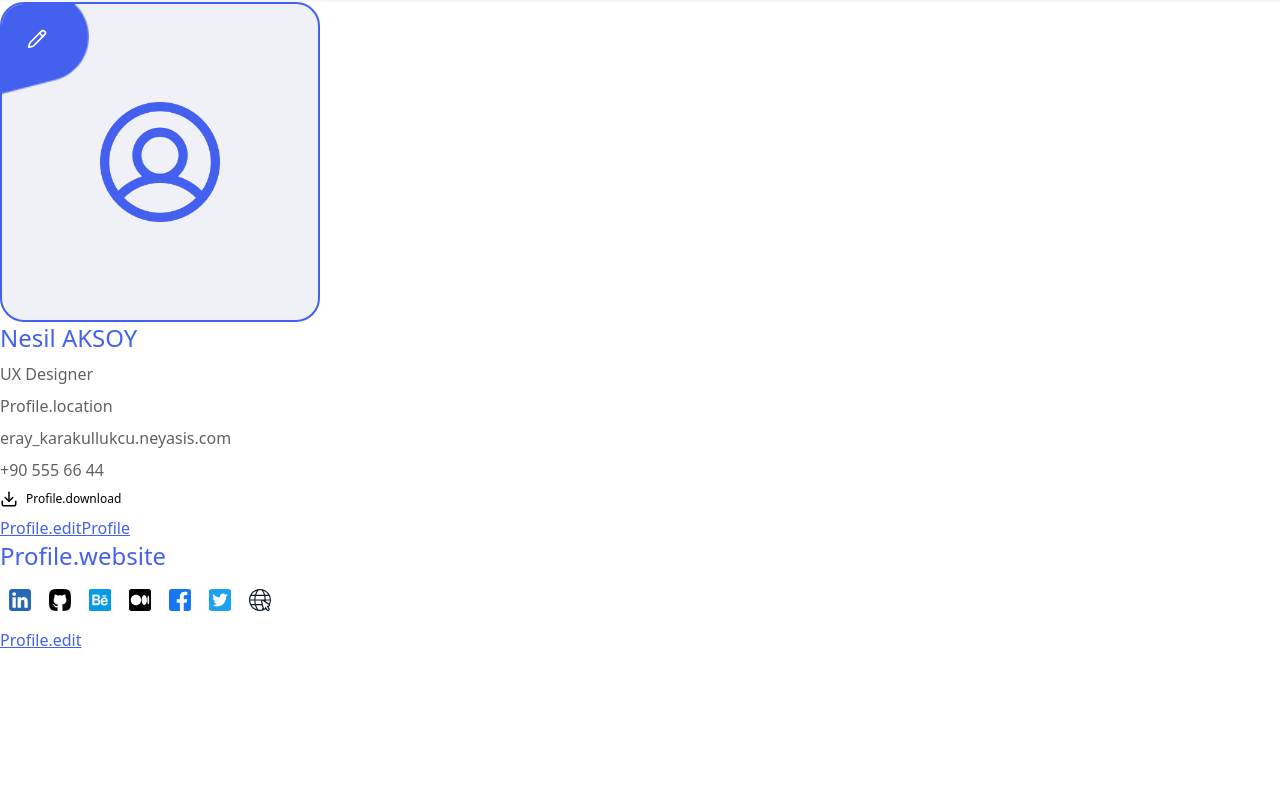
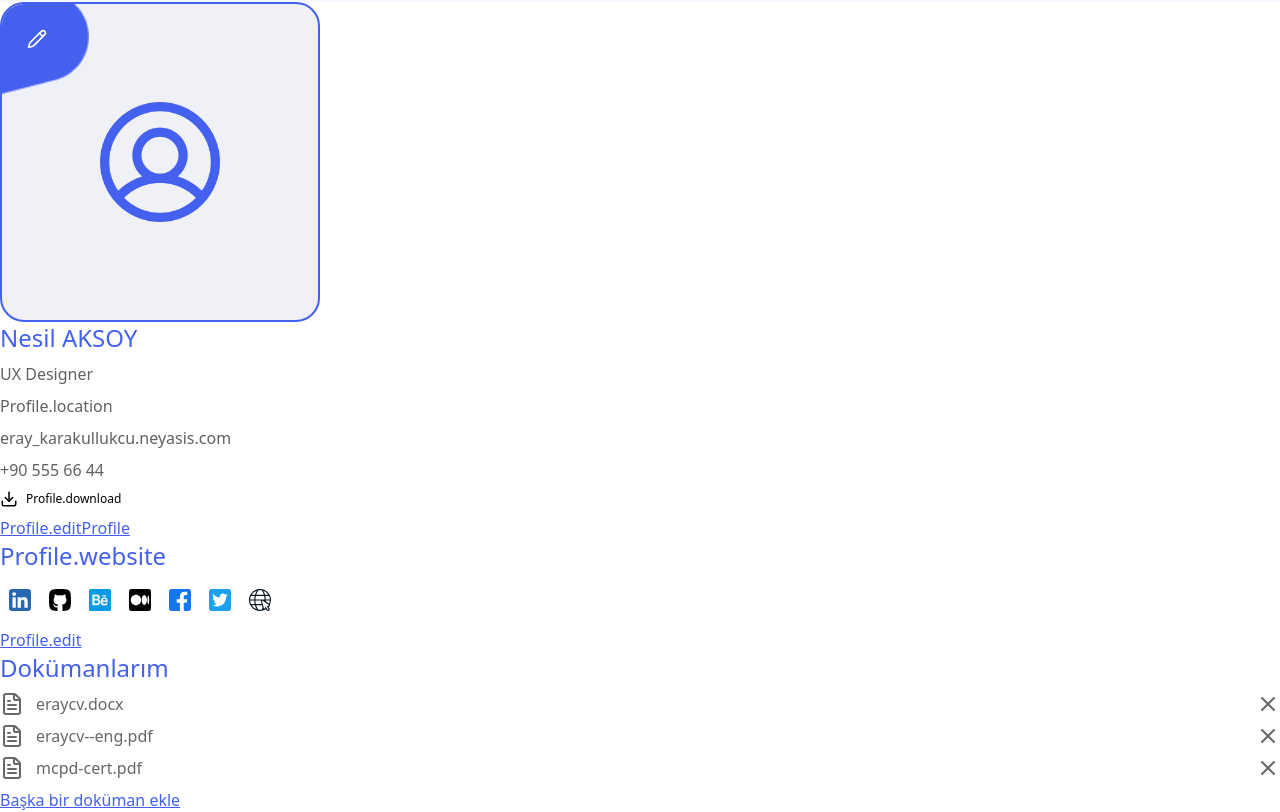
Before and after one commit to beyzasertel/layers-hr-test-case, a Next.js app: page /en/profile in a window 1280 px wide. Shown: the part 182-994 px from the top of the page. Before the commit the page ends 834 px from the top, so only its background shows below. Built offline with nearby package versions, Linux system fonts and the light colour scheme.

Commit message:
documents section completed

```diff
--- a/src/app/[locale]/profile/page.jsx
+++ b/src/app/[locale]/profile/page.jsx
@@ -4,6 +4,7 @@ import Header from "@/components/common/Header";
 import Searchbar from "@/components/common/Searchbar";
 import ProfileInformation from "@/components/PersonalInformation";
 import ProfilePhotoUploadCard from "@/components/ProfilePhotoUploadCard";
+import DocumentsSection from "@/sections/DocumentsSection";
 import SearchSection from "@/sections/SearchSection";
 import SocialLinksSection from "@/sections/SocialLinksSection";
 import { useTranslations, useLocale } from "next-intl";
@@ -19,6 +20,10 @@ export default function ProfilePage() {
       <ProfilePhotoUploadCard />
       <ProfileInformation />
       <SocialLinksSection />
+      <DocumentsSection
+        title="Dokümanlarım"
+        files={["eraycv.docx", "eraycv--eng.pdf", "mcpd-cert.pdf"]}
+      />
     </div>
   );
 }
--- /dev/null
+++ b/src/sections/DocumentsSection.jsx
@@ -0,0 +1,47 @@
+"use client";
+
+import { useRef, useState } from "react";
+import { FileText, X } from "lucide-react";
+
+export default function DocumentsSection({ title = "Dokümanlar", files = [] }) {
+  const [list, setList] = useState(files);
+  const inputRef = useRef(null);
+
+  return (
+    <section className="space-y-2">
+      <h3 className="text-2xl font-medium text-blue">{title}</h3>
+
+      <input
+        ref={inputRef}
+        type="file"
+        hidden
+        multiple
+        onChange={(e) => {
+          const names = [...e.target.files].map((f) => f.name);
+          setList((prev) => [...prev, ...names]);
+          e.target.value = "";
+        }}
+      />
+
+      {list.map((file, i) => (
+        <div key={i} className="flex items-center justify-between">
+          <div className="flex items-center gap-3">
+            <FileText className="text-gray" />
+            <span className="text-gray">{file}</span>
+          </div>
+
+          <button onClick={() => setList(list.filter((_, idx) => idx !== i))}>
+            <X className="text-gray" />
+          </button>
+        </div>
+      ))}
+
+      <button
+        onClick={() => inputRef.current.click()}
+        className="text-blue underline"
+      >
+        Başka bir doküman ekle
+      </button>
+    </section>
+  );
+}
```
